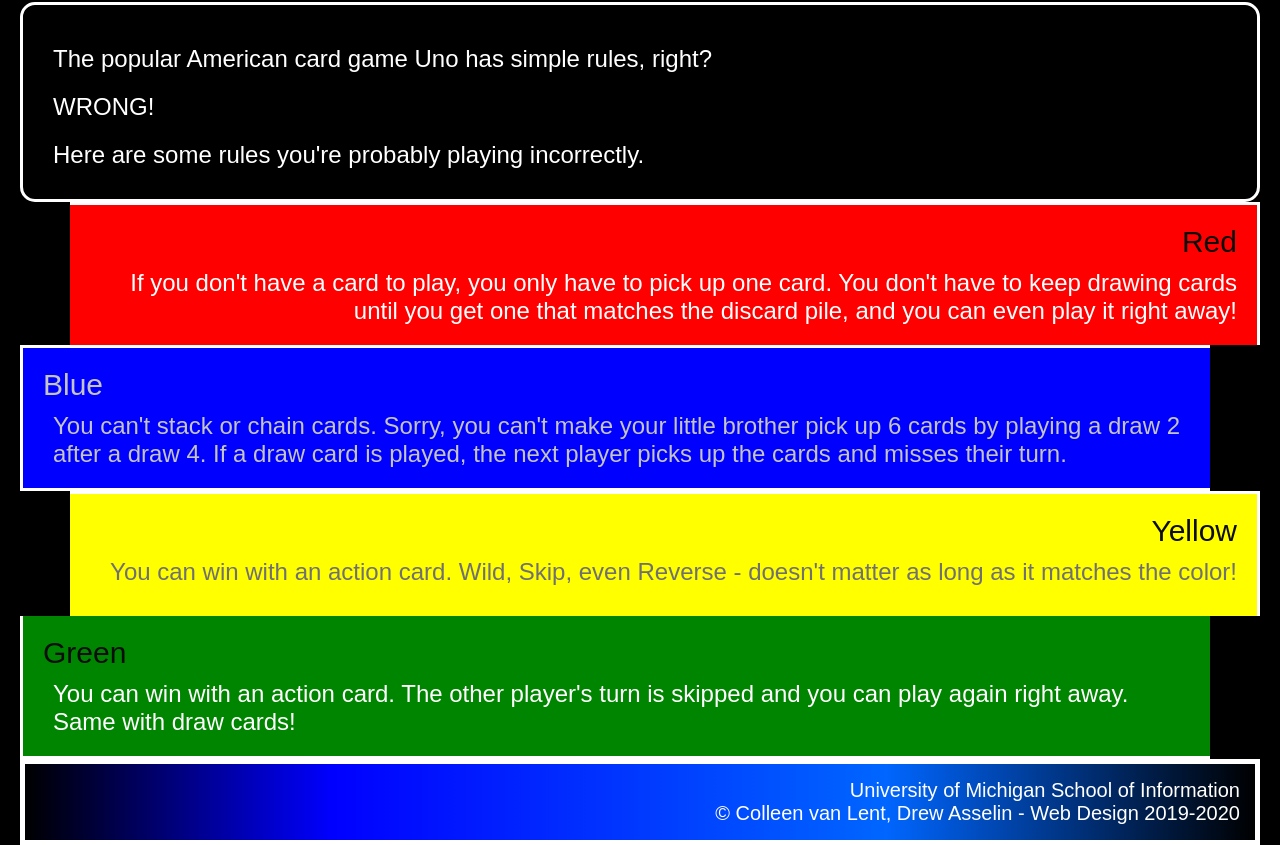
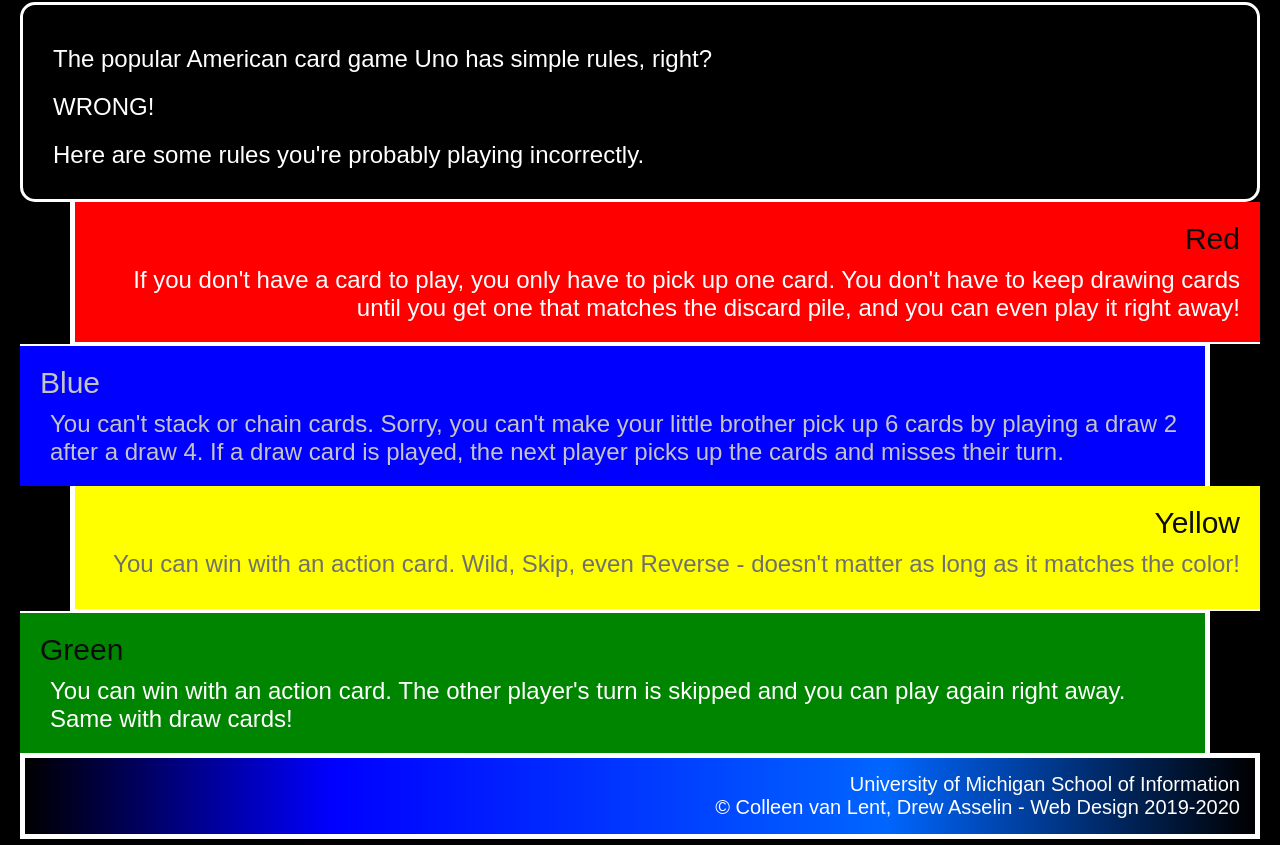
Before and after one commit to sskkyylu/hw2-2023, a plain HTML site: page index.html in a window 1280 px wide. Shown: the part 316-1161 px from the top of the page. Drawn offline with Linux system fonts and the light colour scheme.

Commit message:
Add files via upload

```diff
--- a/css/style.css
+++ b/css/style.css
@@ -49,16 +49,14 @@ main > div{
 	background-color: #FF0000;
 	text-align: right;
 	margin-left: 50px;
-	border-bottom: 2px;
-	border-left: 5px;
+	border-width: 0 0 2px 5px;
 }
 
 .blue{
 	background-color: #0000FF;
 	margin-right: 50px;
-	border-right: 5px;
-	border-color: 2px;
-	color: #C4C4C4
+	border-width: 2px 5px 0 0;
+	color:#C4C4C4
 }
 
 .blue h2{
@@ -69,8 +67,7 @@ main > div{
 	background-color: #ffff00;
 	text-align: right;
 	margin-left: 50px;
-	border-bottom: 2px;
-	border-left: 5px;
+	border-width: 0 0 2px 5px;
 }
 
 .yellow p{
@@ -80,8 +77,7 @@ main > div{
 .green{
 	background-color: #008500;
 	margin-right: 50px;
-	border-right: 5px;
-	border-top: 2px;
+	border-width: 2px 5px 0 0;
 }
 
 footer{
```
